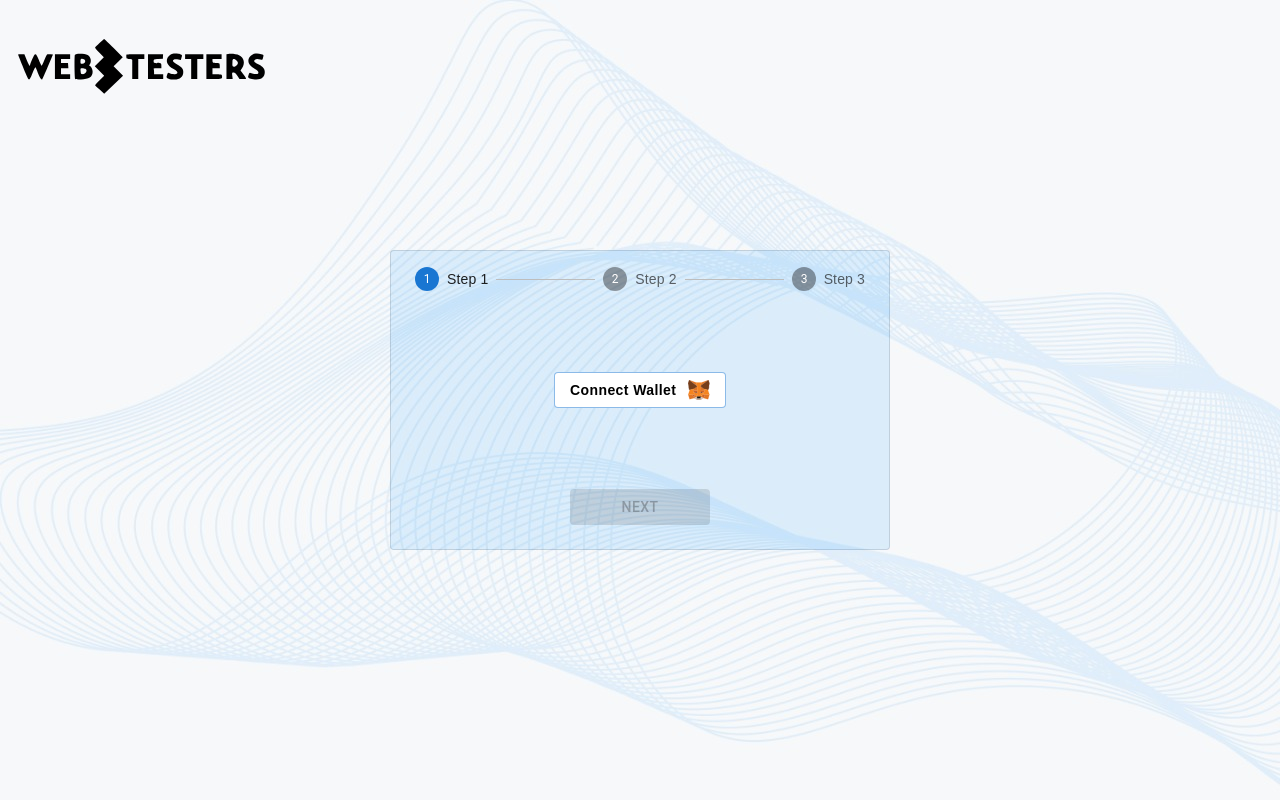
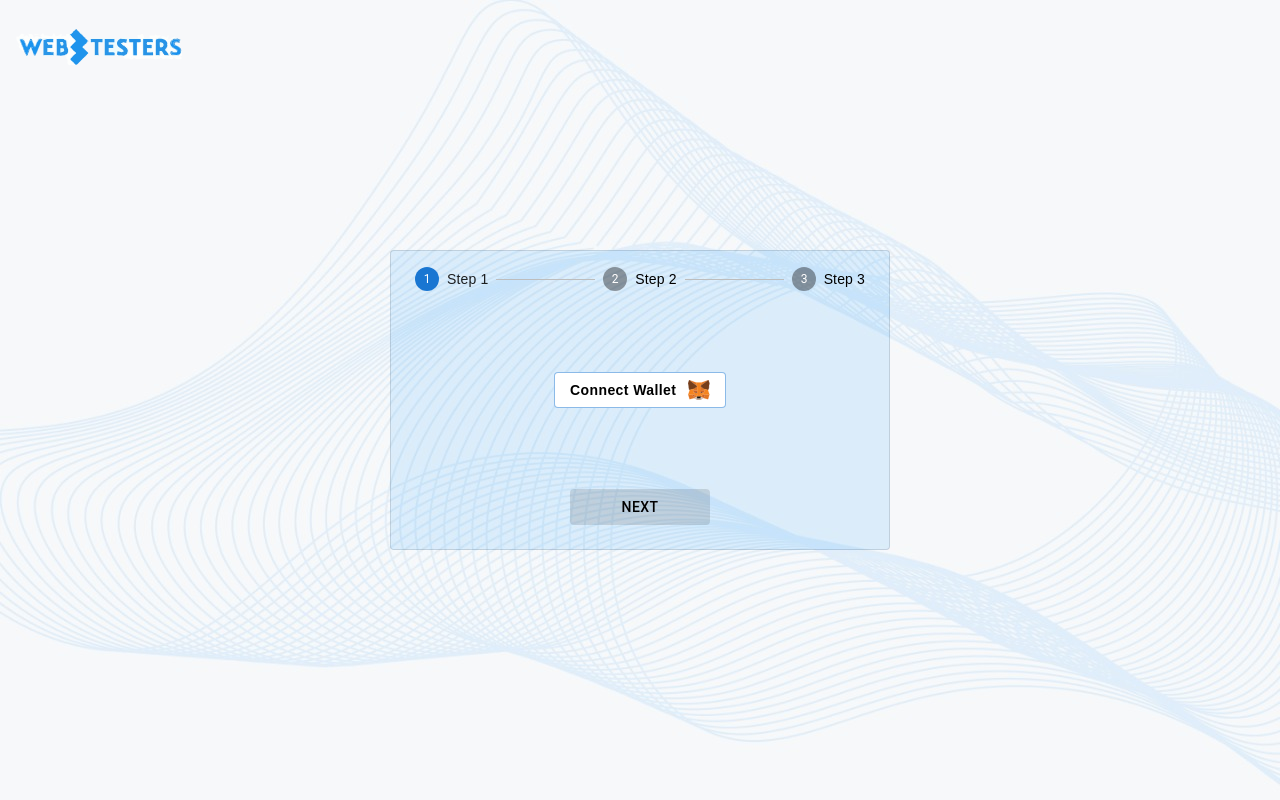
Before and after one commit to FTT-FTW/web3Testers, a React (Create React App) app: page /waitlist in a window 1280 px wide. Built offline with nearby package versions, Linux system fonts and the light colour scheme.

Commit message:
touch up

```diff
--- a/src/App.css
+++ b/src/App.css
@@ -10,6 +10,6 @@ body {
 }
 
 .logoIcon {
-  height: 40px;
-  width: 220px;
+  height: 60px;
+  width: 170px;
 }
--- a/src/components/pages/FormPage/InputEmail.js
+++ b/src/components/pages/FormPage/InputEmail.js
@@ -7,10 +7,12 @@ export default function InputEmail(props) {
   const [isValid, setIsValid] = useState(false);
   const [dirty, setDirty] = useState(false);
 
+  const options = {
+    domain_specific_validation: true,
+  };
   const handleChange = (event) => {
     const val = event.target.value;
-
-    if (isEmail(val)) {
+    if (isEmail(val, options)) {
       setIsValid(true);
     } else {
       setIsValid(false);
--- a/src/components/pages/FormPage/formPage.css
+++ b/src/components/pages/FormPage/formPage.css
@@ -23,11 +23,7 @@
 .metaIcon {
   height: 20px;
   margin-left: 12px;
-}
-
-.logoIcon {
-  height: 100px;
-  width: 250px;
+  color: #61914e;
 }
 
 .flexCont {
@@ -45,6 +41,14 @@
 a {
   text-decoration: none;
 }
+
+.connectedImage {
+  height: 15px;
+}
+
+.Mui-disabled {
+  color: black !important;
+}
 @media screen and (max-width: 900px) {
   .card {
     width: 300px;
--- a/src/components/pages/FormPage/formPage.js
+++ b/src/components/pages/FormPage/formPage.js
@@ -13,7 +13,7 @@ import {
 } from "@mui/material";
 import "./formPage.css";
 import { FormContent } from "./formContent";
-import { ReactComponent as Logo } from "../../../assets/Logo.svg";
+import { ReactComponent as Web } from "../../../assets/Web.svg";
 import { ReactComponent as MetaMask } from "../../../assets/Metamask.svg";
 import TwitterIcon from "@mui/icons-material/Twitter";
 import DoneOutlined from "@mui/icons-material/DoneOutlined";
@@ -31,7 +31,7 @@ export const FormPage = () => {
   const [twitter, setTwitter] = useState(false);
   const [isValidEmail, setValidEmail] = useState(false);
 
-  const content = "I have joined Waitlist for web3 testers to start earning by testing web3 products 🎉";
+  const content = `I have joined Waitlist for web3 testers to start earning by testing web3 products 🎉 you can also join at`;
   const firebase = useContext(BaseContext);
   const style = {
     position: "absolute",
@@ -92,10 +92,20 @@ export const FormPage = () => {
     return (
       <Button
         variant="outlined"
+        startIcon={
+          <img
+            className="connectedImage"
+            alt="connected"
+            src={require("../../../assets/connect.jpeg")}
+          />
+        }
         sx={{
           textTransform: "unset",
           color: "black",
-          backgroundColor: "white",
+          backgroundColor: "#d9e3d5",
+          borderRadius: "10px",
+          fontColor: "black",
+          border: "1px solid #61914e",
         }}
         disabled
       >
@@ -162,11 +172,7 @@ export const FormPage = () => {
           </FormContent>
         );
       case 3:
-        return (
-          <Typography variant="h5" sx={{ textAlign: "center" }}>
-            Response recorded !!
-          </Typography>
-        );
+        return <div className="formContent">{tweetButton()}</div>;
       default:
         return <></>;
     }
@@ -187,21 +193,21 @@ export const FormPage = () => {
     return (
       <Button
         variant="contained"
-        sx={{ width: "30%" }}
+        sx={{ width: "40%", fontSize: "10px" }}
         className="emailBox"
         onClick={nextStep}
-        href={`https://twitter.com/intent/tweet?text=${content}`}
+        href={`https://twitter.com/intent/tweet?text=${content}&url="https://web3testerz.netlify.app"`}
         target="_blank"
         rel="noopener noreferrer"
       >
-        Let's Tweet
+        Join waitlist succesfully
       </Button>
     );
   }
   return (
     <div className="container">
       <Link to="/">
-        <Logo className="logoIcon" />
+        <Web className="logoIcon" />
       </Link>
 
       <Modal
@@ -249,7 +255,7 @@ export const FormPage = () => {
               {renderContent()}
               <div className="formContent">
                 {activeStep === 3 ? (
-                  tweetButton()
+                  <></>
                 ) : (
                   <Button
                     variant="contained"
--- a/src/components/pages/HomePage/Header.js
+++ b/src/components/pages/HomePage/Header.js
@@ -2,14 +2,14 @@ import { Button } from "@mui/material";
 import "./Home.css";
 import useMediaQuery from "@mui/material/useMediaQuery";
 import { Link } from "react-router-dom";
-import {ReactComponent as Logo} from "../../../assets/Logo.svg"
+import { ReactComponent as Web } from "../../../assets/Web.svg";
 
 export const Header = () => {
   const matches = useMediaQuery("(min-width:900px)");
   return (
     <div className="headerContainer">
       <Link to="/">
-      <Logo className="logoIcon"/>
+        <Web className="logoIcon" />
       </Link>
       {matches && (
         <Link to="/waitlist">
```
Also changed, not shown: src/assets/Web.svg (added), src/assets/connect.jpeg (added).
